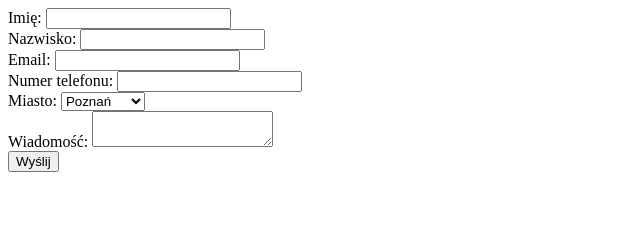
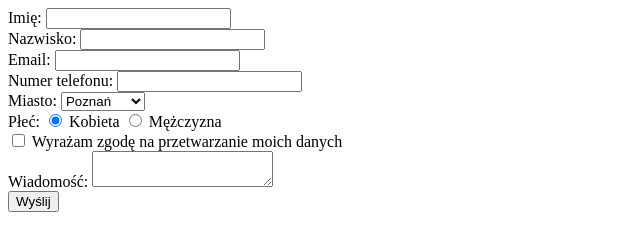
Before and after one commit to JuszczakMarcin/JuszczakMarcin.github.io, a plain HTML site: page zadania-domowe/formularz-html/index.html in a window 1280 px wide. Shown: the whole page, without its empty margins (0-640 px from the left). Drawn offline with Linux system fonts and the light colour scheme.

Commit message:
dodano płeć, miasto i zgodę

```diff
--- a/zadania-domowe/formularz-html/index.html
+++ b/zadania-domowe/formularz-html/index.html
@@ -27,6 +27,12 @@
             <option value="krakow">Kraków</option>
         </select><br/>
 
+        <label for="plec">Płeć:</label>
+        <input type="radio" name="gender" value="kobieta" checked> Kobieta
+        <input type="radio" name="gender" value="mezczyzna"> Mężczyzna<br/>
+
+        <label><input type="checkbox"> Wyrażam zgodę na przetwarzanie moich danych</label><br/>
+
         <label for="wiadomosc">Wiadomość:</label>
         <textarea name="wiadomosc" id="wiadomosc"></textarea><br/>
 
```
